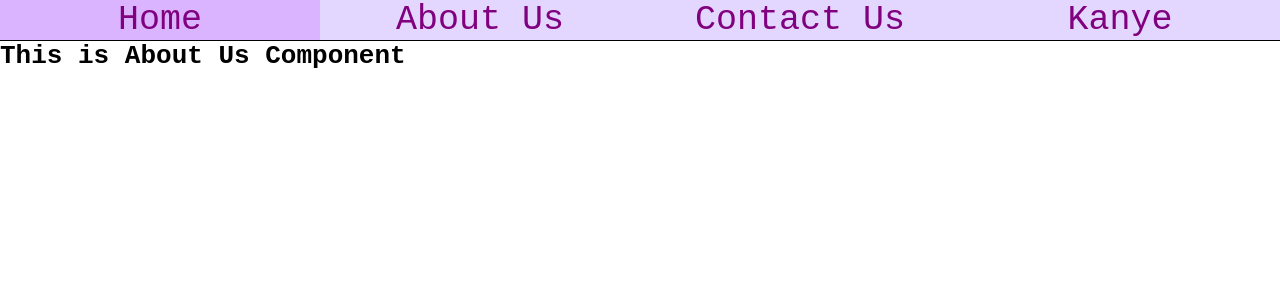
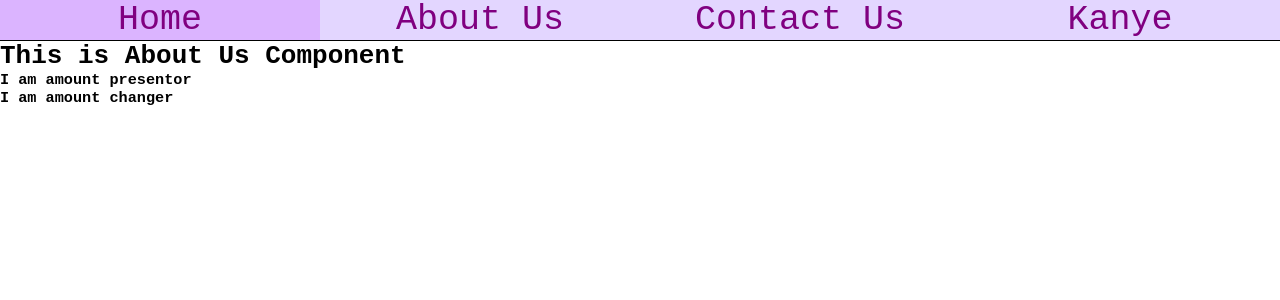
Before and after one commit to OmerMunk/smart-form-john-bryce-teaching, a React (Create React App) app: page /about-us in a window 1280 px wide. Shown: the top 300 px of the page. Built offline with nearby package versions, Linux system fonts and the light colour scheme.

Commit message:
exercise

```diff
--- a/src/pages/AboutUs/AboutUs.tsx
+++ b/src/pages/AboutUs/AboutUs.tsx
@@ -1,8 +1,28 @@
+import {useState} from "react";
+import AmountPresentor from "./AmountPresentor";
+import AmountChanger from "./AmountChanger";
+
+
+const aboutUsTitle: string = 'This is About Us Component'
+
+
+
 const AboutUs = () => {
+
+    const [amount, setAmount] = useState<number>(0)
+
     return(
-        <h1>
-            This is About Us Component
-        </h1>
+        <>
+            <h1>
+                {aboutUsTitle}
+            </h1>
+            <AmountPresentor/>
+            <AmountChanger/>
+
+
+
+        </>
+
     )
 }
 
--- /dev/null
+++ b/src/pages/AboutUs/AmountChanger.tsx
@@ -0,0 +1,11 @@
+const AmountChanger = () => {
+    return (
+        <>
+        <h3>
+            I am amount changer
+        </h3>
+        </>
+    )
+}
+
+export default AmountChanger
--- /dev/null
+++ b/src/pages/AboutUs/AmountPresentor.tsx
@@ -0,0 +1,11 @@
+const AmountPresentor = () => {
+    return (
+        <>
+            <h3>
+                I am amount presentor
+            </h3>
+        </>
+    )
+}
+
+export default AmountPresentor
```
Also changed, not shown: 1 other file (tests, documents, lock files or other folders).
